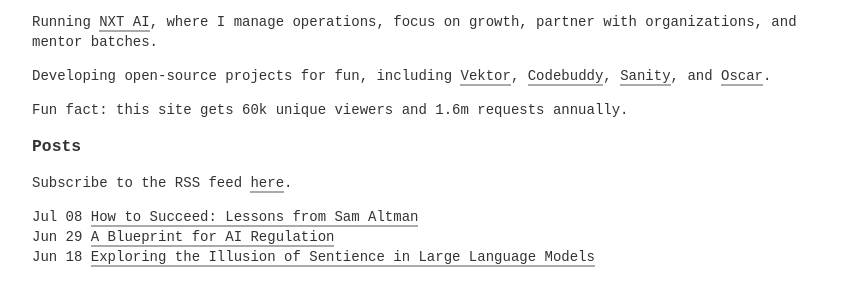
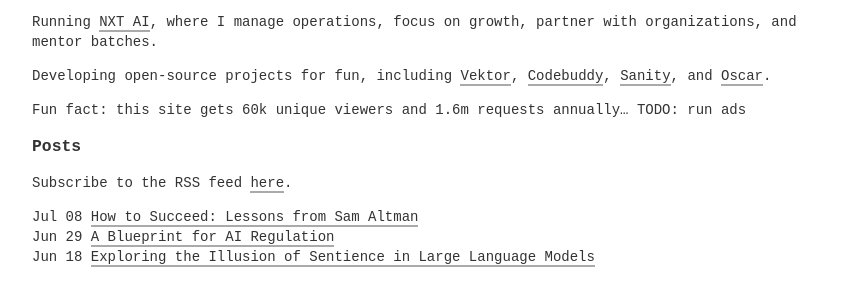
Before and after one commit to notallm/notallm.github.io, a Jekyll site: the page built from index.md, in a window 1280 px wide. Shown: the part 443-736 px from the top of the page, without its empty margins (208-1068 px from the left). Built offline with Jekyll 4.4.1, drawn with Linux system fonts in a browser that asks for light colours.

Commit message:
run ads?

```diff
--- a/index.md
+++ b/index.md
@@ -25,7 +25,7 @@
 Developing open-source projects for fun, including [Vektor](https://github.com/notallm/vektor), [Codebuddy](https://github.com/notallm/codebuddy),
 [Sanity](https://github.com/notallm/sanity), and [Oscar](https://github.com/notallm/oscar).
 
-Fun fact: this site gets 60k unique viewers and 1.6m requests annually.
+Fun fact: this site gets 60k unique viewers and 1.6m requests annually... TODO: run ads
 
 ### Posts
 
```
